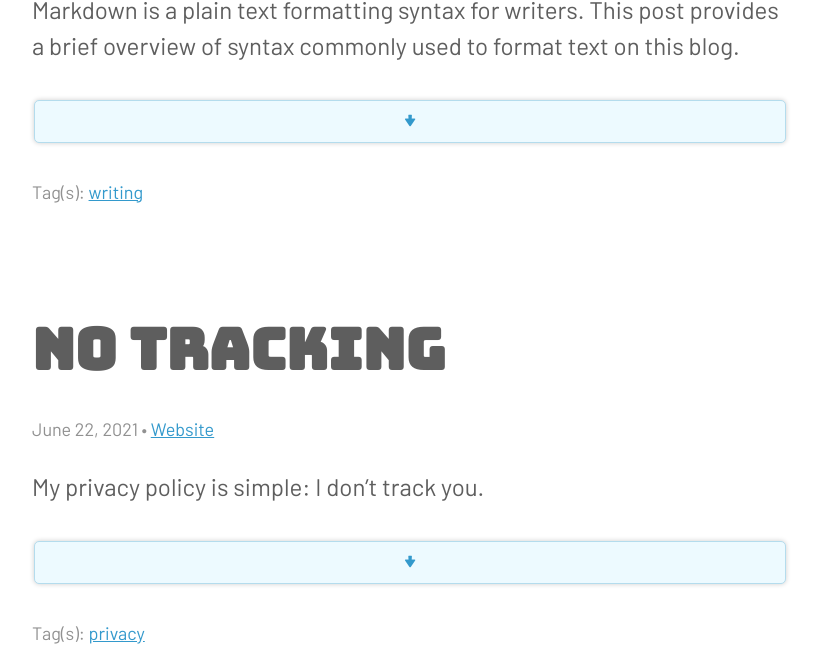
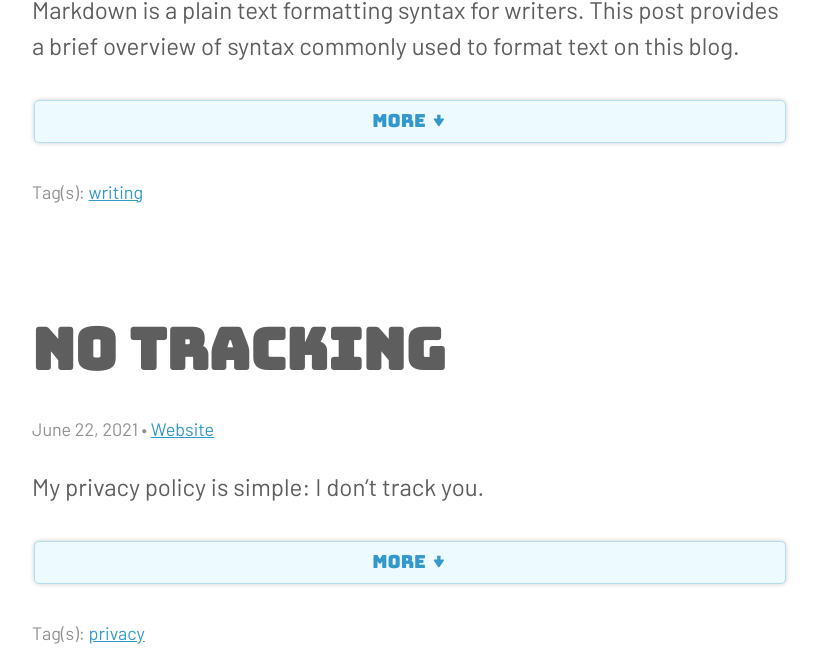
Before and after one commit to ajpwalser/ajpwalser.github.io, a Jekyll site: the page built from index.html, in a window 1280 px wide. Shown: the part 354-1012 px from the top of the page, without its empty margins (230-1049 px from the left). Built offline with Jekyll 4.4.1, drawn with Linux system fonts in a browser that asks for light colours; the list of posts is cut into pages by our own code.

Commit message:
Update style.css

```diff
--- a/css/style.css
+++ b/css/style.css
@@ -465,15 +465,16 @@
 }
 
 .read-more-state~.read-more-trigger:before {
-	content: "\2193";
+	content: "More \2193";
 }
 
 .read-more-state:checked~.read-more-trigger:before {
-	content: "\2191";
+	content: "Less \2191";
 }
 
 .read-more-trigger {
-	font-family: 'Bungee', -apple-system, BlinkMacSystemFont, Segoe UI, Helvetica, Arial, sans-serif, Apple Color Emoji, Segoe UI Emoji, Segoe UI Symbol;
+	font-family: 'Bungee', 'Barlow', -apple-system, BlinkMacSystemFont, Segoe UI, Helvetica, Arial, sans-serif, Apple Color Emoji, Segoe UI Emoji, Segoe UI Symbol;
+	text-transform: uppercase;
 	cursor: pointer;
 	display: grid;
 	font-size: 75%;
```
